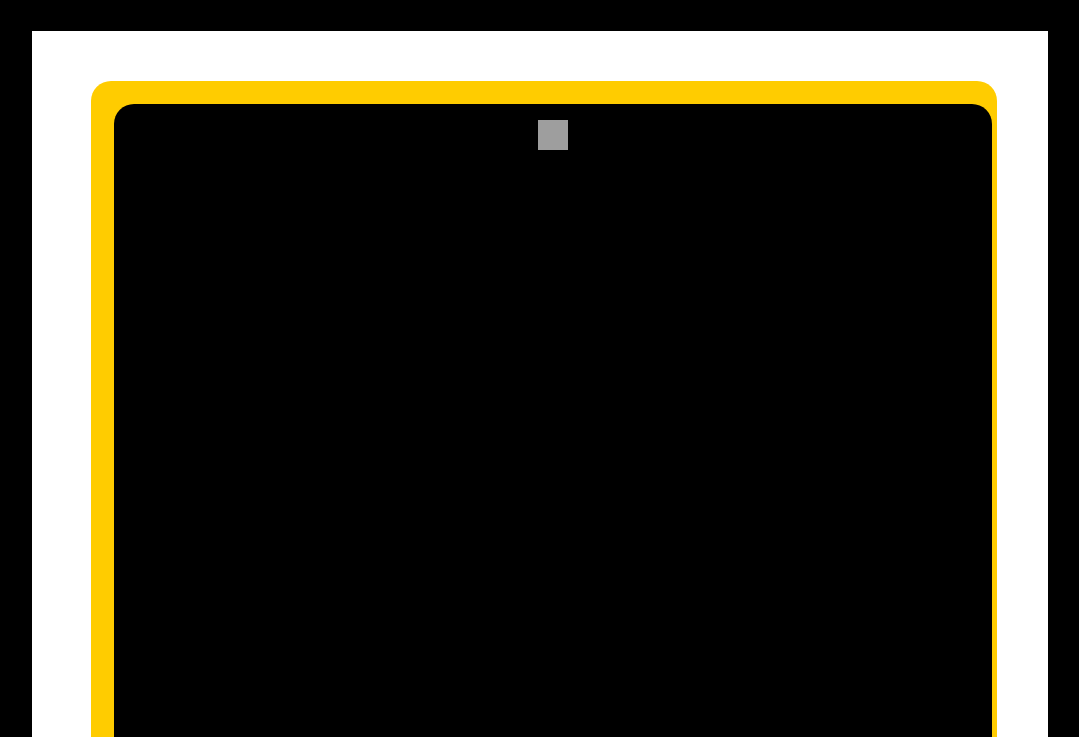
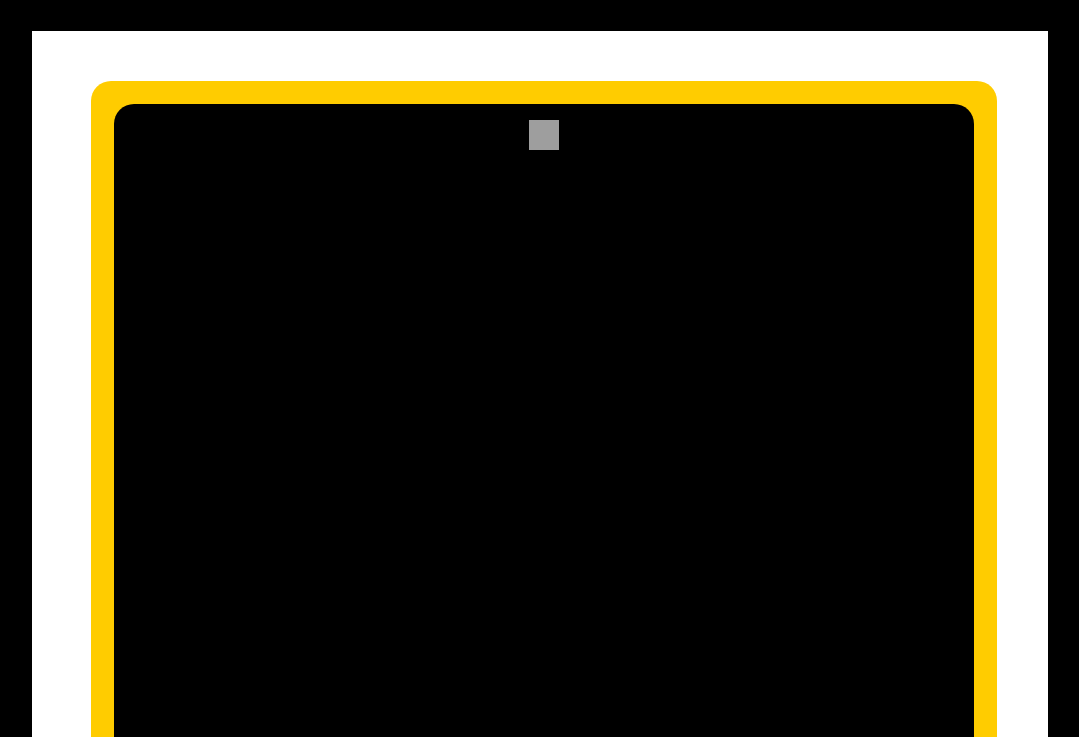
Before and after one commit to wepwenb/wepwenb.github.io, a plain HTML site: page karta.html in a window 1280 px wide. Shown: the part 63-800 px from the top of the page, without its empty margins (100-1179 px from the left). Drawn offline with Linux system fonts and the light colour scheme; grey boxes are pictures that could not be loaded.

Commit message:
Update karta.html

```diff
--- a/karta.html
+++ b/karta.html
@@ -57,7 +57,7 @@ height:2500px;
 
    .blockhtml{
     text-align:center;
-    width:98%;
+    width:96%;
     height: 90%;
        margin: 2%;
        border-radius: 20px;
```
